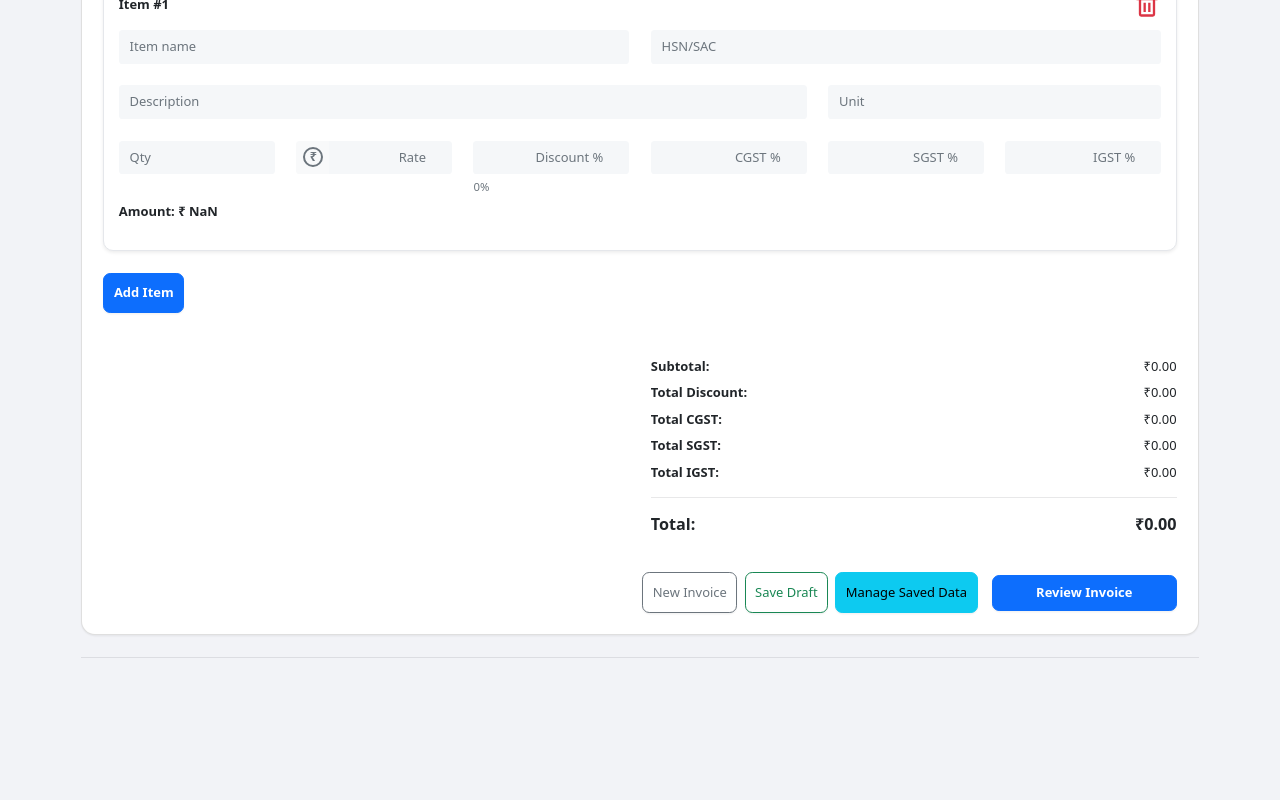
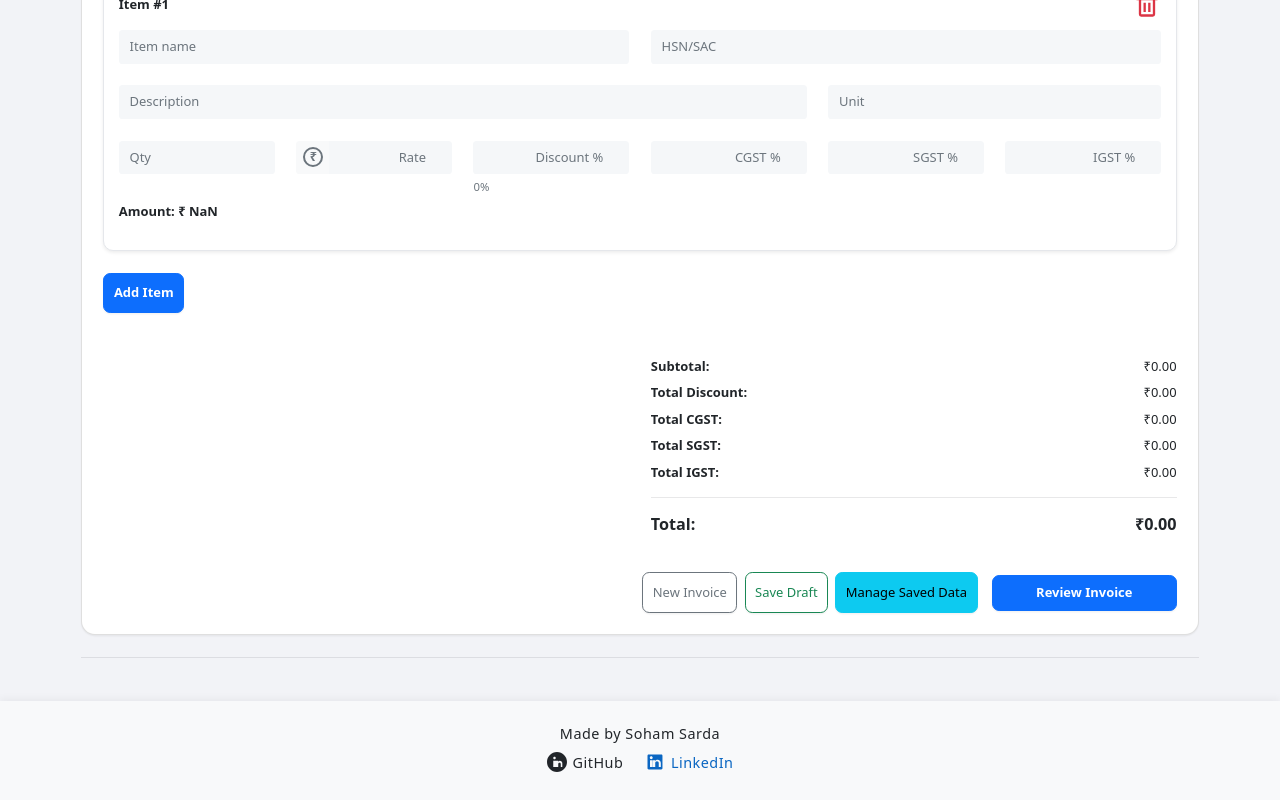
Before and after one commit to sohamsarda/invoice-gst-generator, a React (Create React App) app: page / in a window 1280 px wide. Shown: the part 1310-2110 px from the top of the page. Before the commit the page ends 1982 px from the top, so only its background shows below. Built offline with nearby package versions, Linux system fonts and the light colour scheme; the HTML template or start-up script is replaced by a standard one.

Commit message:
Update App.js

```diff
--- a/src/App.js
+++ b/src/App.js
@@ -1,4 +1,4 @@
-import React, { Component, useEffect } from 'react';
+import React, { Component } from 'react';
 import ReactGA from 'react-ga4';
 import 'bootstrap/dist/css/bootstrap.min.css';
 import './App.css';
@@ -19,8 +19,68 @@ class App extends Component {
         <Container>
           <InvoiceForm/>
         </Container>
+   <footer
+          style={{
+            width: '100%',
+            background: '#f8f9fa', // Matches Bootstrap light background
+            color: '#212529',
+            padding: '1.5rem 0',
+            marginTop: '2rem',
+            boxShadow: '0 -2px 8px rgba(0,0,0,0.05)',
+            fontSize: '1rem',
+            letterSpacing: '0.5px'
+          }}
+        >
+          <div style={{ maxWidth: 600, margin: '0 auto', display: 'flex', flexDirection: 'column', alignItems: 'center' }}>
+            <span style={{ fontWeight: 500, marginBottom: '0.5rem' }}>
+              Made by Soham Sarda
+            </span>
+            <div>
+
+              <a
+                href="https://github.com/sohamsarda"
+                target="_blank"
+                rel="noopener noreferrer"
+                style={{
+                  color: '#212529',
+                  textDecoration: 'none',
+                  marginRight: '1.5rem',
+                  fontWeight: 400,
+                  transition: 'color 0.2s',
+                  display: 'inline-flex',
+                  alignItems: 'center'
+                }}
+              >
+                <svg height="20" width="20" viewBox="0 0 16 16" fill="#212529" style={{ marginRight: 6 }}>
+                  <path d="M8 0C3.58 0 0 3.58 0 8c0 4.42 3.58 8 8 8s8-3.58 8-8c0-4.42-3.58-8-8-8zm-1 12H5V7h2v5zm-1-6.25C5.45 5.75 5 5.3 5 4.75S5.45 3.75 6 3.75 7 4.2 7 4.75 6.55 5.75 6 5.75zm7 6.25h-2V9.5c0-.55-.45-1-1-1s-1 .45-1 1V12H7V7h2v.75c.28-.45.78-.75 1.25-.75 1.1 0 2 .9 2 2V12z"/>
+                </svg>
+                GitHub
+              </a>
+              <a
+                href="https://www.linkedin.com/in/soham-sarda-a54053243/"
+                target="_blank"
+                rel="noopener noreferrer"
+                style={{
+                  color: '#0a66c2',
+                  textDecoration: 'none',
+                  fontWeight: 400,
+                  transition: 'color 0.2s',
+                  display: 'inline-flex',
+                  alignItems: 'center'
+                }}
+              >
+                <svg height="20" width="20" viewBox="0 0 512 512" fill="#0a66c2" style={{ marginRight: 6 }}>
+                  <path d="M417.2 64H94.8C78.6 64 64 78.6 64 94.8v322.4C64 433.4 78.6 448 94.8 448h322.4c16.2 0 29.8-14.6 29.8-30.8V94.8C448 78.6 433.4 64 417.2 64zM192 384h-64V208h64v176zm-32-200c-20.8 0-37.6-16.8-37.6-37.6S139.2 108.8 160 108.8s37.6 16.8 37.6 37.6S180.8 184 160 184zm256 200h-64V280c0-24.8-20.2-45-45-45s-45 20.2-45 45v104h-64V208h64v24.8c13.6-19.2 36.8-32.8 61.6-32.8 44.8 0 81.4 36.6 81.4 81.4V384z"/>
+                </svg>
+                LinkedIn
+              </a>
+
+            </div>
+          </div>
+        </footer>
       </div>
     );
-}}
+  }
+}
 
 export default App;
```
Lines whose indentation alone changed are shown as unchanged.
